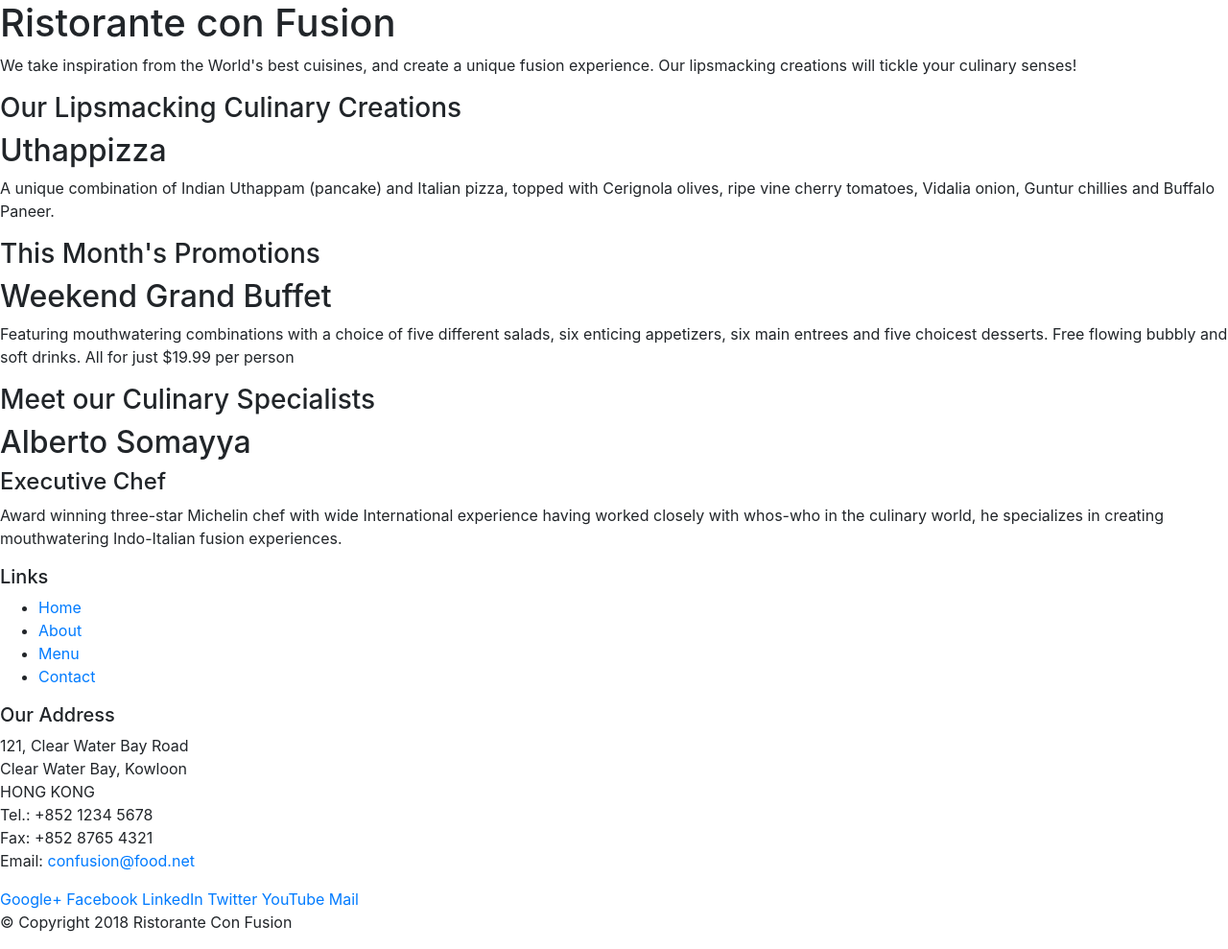
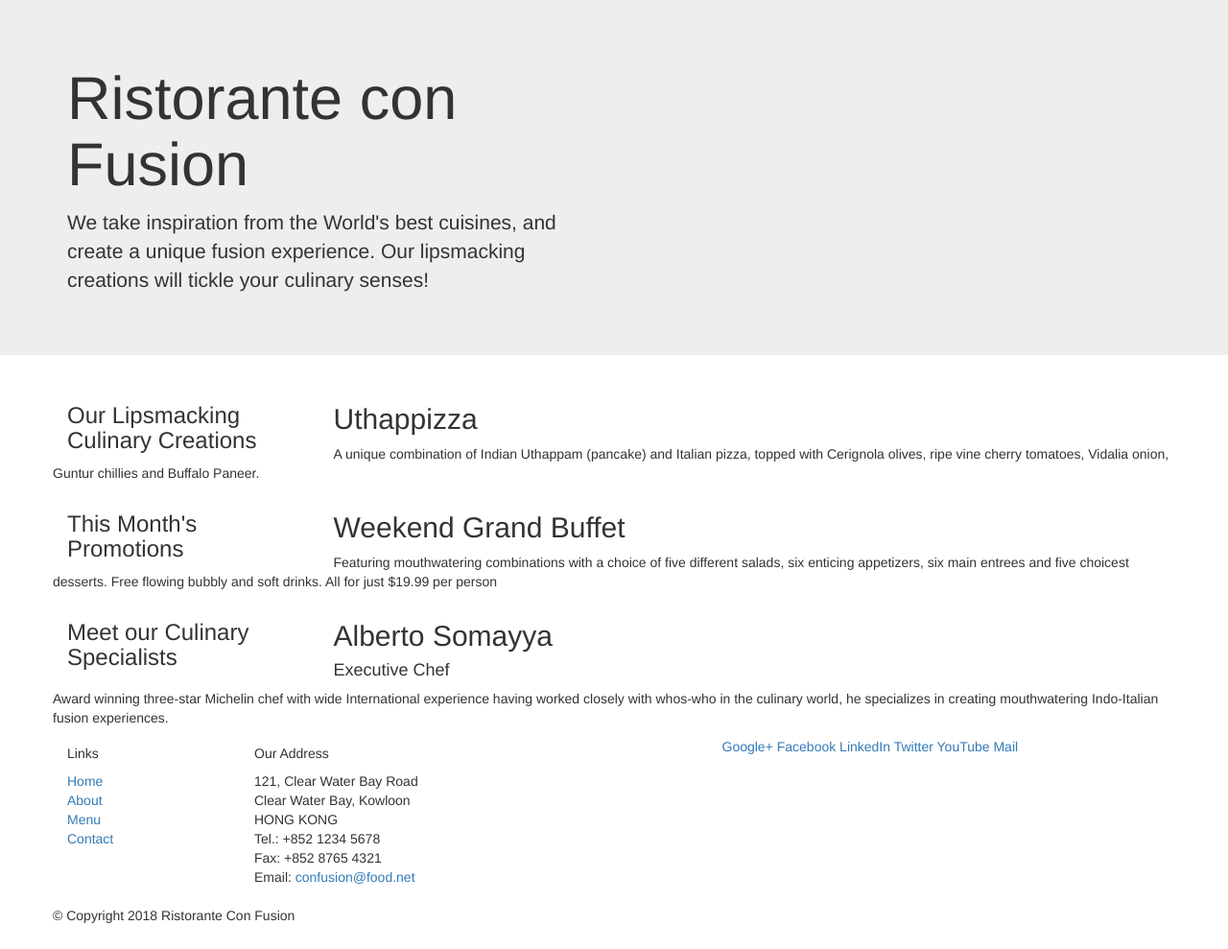
Before and after one commit to harish250/Full-Stack-Coursera, a plain HTML site: page index.html in a window 1280 px wide. Shown: the whole page at 96% size. Drawn offline with nearby package versions, Linux system fonts and the light colour scheme.

Commit message:
Bootstrap Grid One

```diff
--- a/index.html
+++ b/index.html
@@ -7,50 +7,51 @@
     <meta http-equiv="x-ua-compatible" content="ie=edge">
     <title>Ristorante Con Fusion</title>
     <link rel="stylesheet" href="node_modules/bootstrap/dist/css/bootstrap.min.css">
+    <link rel="stylesheet" href="css/style.css">
 </head>
 
 <body>
 
-    <header>
-        <div>
-            <div>
-                <div>
+    <header class="jumbotron">
+        <div class="container">
+            <div class="row">
+                <div class="col-12 col-sm-6">
                     <h1>Ristorante con Fusion</h1>
                     <p>We take inspiration from the World's best cuisines, and create a unique fusion experience. Our lipsmacking creations will tickle your culinary senses!</p>
                 </div>
-                <div>
+                <div class="col-12 col-sm">
                 </div>
             </div>
         </div>
     </header>
 
-    <div>
-        <div>
-            <div>
+    <div class="container">
+        <div class="row">
+            <div class="col-12 col-sm-4 order-sm-last col-md-3">
                 <h3>Our Lipsmacking Culinary Creations</h3>
             </div>
-            <div>
+            <div class="col col-sm order-sm-first col-md">
                 <h2>Uthappizza</h2>
                 <p>A unique combination of Indian Uthappam (pancake) and Italian pizza, topped with Cerignola olives, ripe vine cherry tomatoes, Vidalia onion, Guntur chillies and Buffalo Paneer.</p>
             </div>
         </div>
 
 
-        <div>
-            <div>
+        <div class="row">
+            <div class="col-12 col-sm-4 col-md-3" >
                 <h3>This Month's Promotions</h3>
             </div>
-            <div>
+            <div class="col col-sm col-md">
                 <h2>Weekend Grand Buffet</h2>
                 <p>Featuring mouthwatering combinations with a choice of five different salads, six enticing appetizers, six main entrees and five choicest desserts. Free flowing bubbly and soft drinks. All for just $19.99 per person </p>
             </div>
         </div>
 
-        <div>
-            <div>
+        <div class="row">
+            <div class="col-12 col-sm-4  order-sm-last col-md-3">
                 <h3>Meet our Culinary Specialists</h3>
             </div>
-            <div>
+            <div class="col col-sm order-sm-first col-md">
                 <h2>Alberto Somayya</h2>
                 <h4>Executive Chef</h4>
                 <p>Award winning three-star Michelin chef with wide International experience having worked closely with whos-who in the culinary world, he specializes in creating mouthwatering Indo-Italian fusion experiences. </p>
@@ -59,18 +60,18 @@
     </div>
 
     <footer>
-        <div>
-            <div>
-                <div>
+        <div class="container">
+            <div class="row">
+                <div class="col-4 offset-1 col-sm-2">
                     <h5>Links</h5>
-                    <ul>
+                    <ul class="list-unstyled">
                         <li><a href="#">Home</a></li>
                         <li><a href="#">About</a></li>
                         <li><a href="#">Menu</a></li>
                         <li><a href="#">Contact</a></li>
                     </ul>
                 </div>
-                <div>
+                <div class="col-7 col-sm-5">
                     <h5>Our Address</h5>
                     <address>
 		              121, Clear Water Bay Road<br>
@@ -81,7 +82,7 @@
 		              Email: <a href="mailto:confusion@food.net">confusion@food.net</a>
 		           </address>
                 </div>
-                <div>
+                <div class="col-12 col-sm-4">
                     <div>
                         <a href="http://google.com/+">Google+</a>
                         <a href="http://www.facebook.com/profile.php?id=">Facebook</a>
@@ -92,8 +93,8 @@
                     </div>
                 </div>
            </div>
-           <div>
-                <div>
+           <div class="row">
+                <div class="col-auto">
                     <p>© Copyright 2018 Ristorante Con Fusion</p>
                 </div>
            </div>
```
Also changed, not shown: css/style.css (added).
